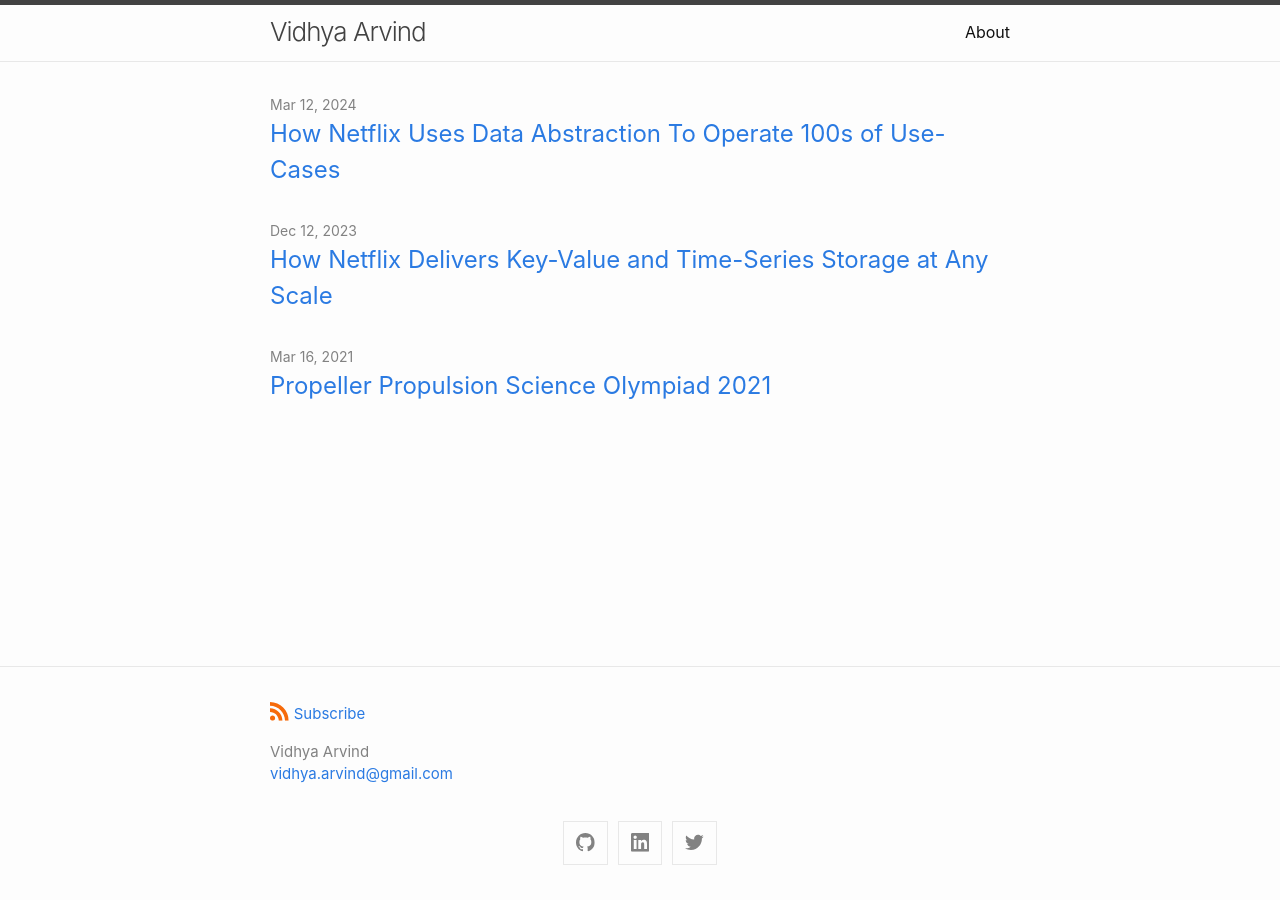
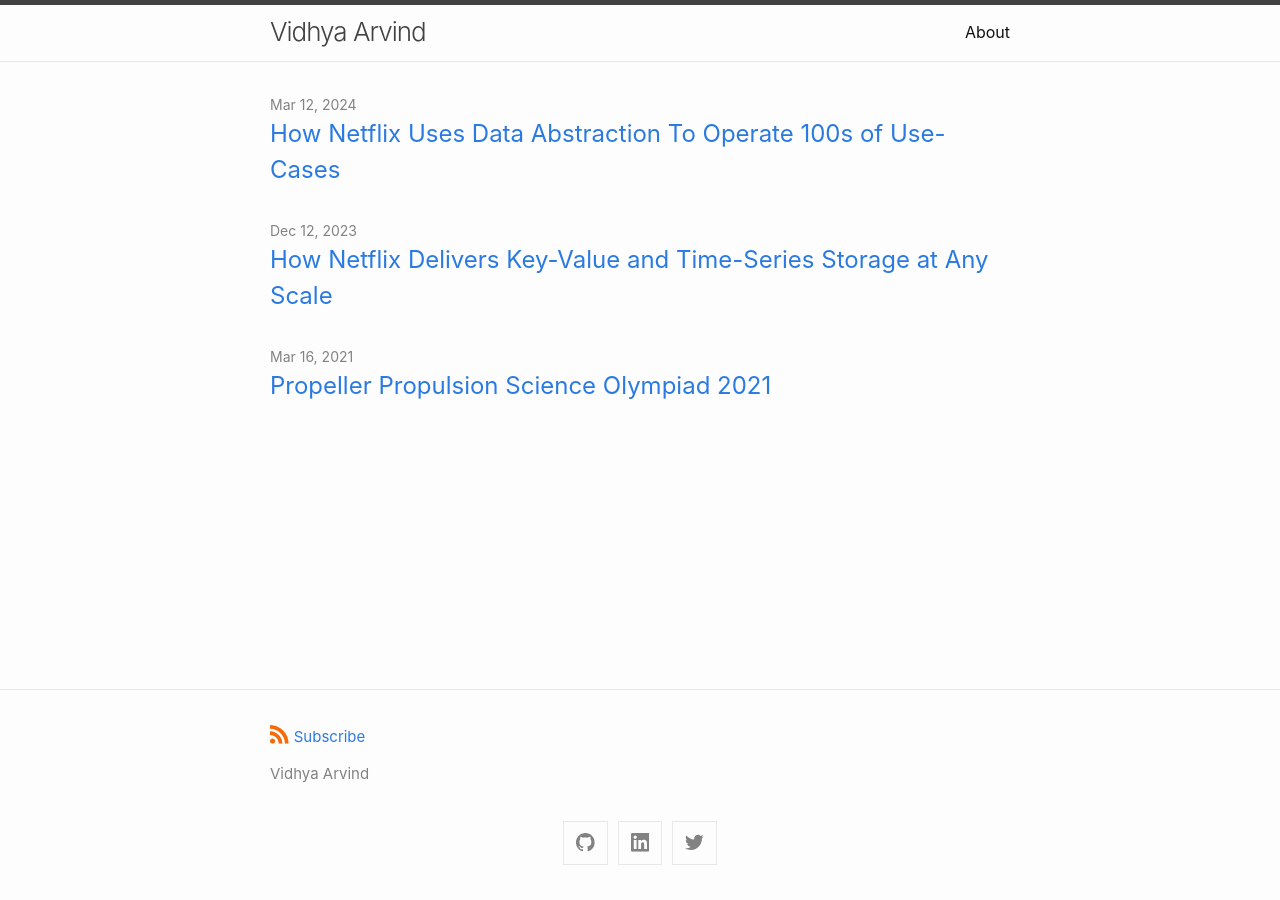
Before and after one commit to vidhyaarvind/vidhyaarvind.github.io, a Jekyll site: the page built from index.md, in a window 1280 px wide. Built offline with Jekyll 4.4.1, drawn with Linux system fonts in a browser that asks for light colours.

Commit message:
Latest source

```diff
--- a/_config.yml
+++ b/_config.yml
@@ -1,7 +1,6 @@
 title: Vidhya Arvind
 author:
   name: Vidhya Arvind
-  email: vidhya.arvind@gmail.com
 
 # The `>` after `description:` means to ignore line-breaks until next key.
 # If you want to omit the line-break after the end of text, use `>-` instead.
```
Also changed, not shown: 7 other files.
